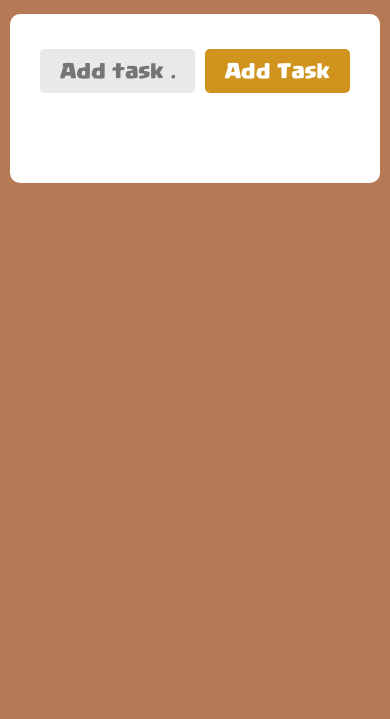
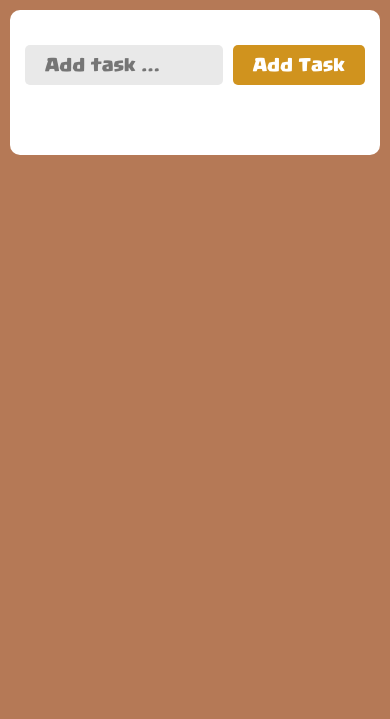
Before and after one commit to soren-blank/coc-todo, a plain HTML site: page index.html in a window 390 px wide. Shown: the part 125-844 px from the top of the page. Drawn offline with Linux system fonts and the light colour scheme.

Commit message:
Fixed responsiveness

```diff
--- a/styles.css
+++ b/styles.css
@@ -22,7 +22,6 @@
     width: 100%;
     max-width: 500px;
     text-align: center;
-    font-size: 18px;
     margin: 50px auto 20px;
     background-color: #fbe049;
     padding: 10px;
@@ -46,7 +45,7 @@
     width: 100%;
     max-width: 500px;
     background-color: #fff;
-    margin: 5px auto 20px;
+    margin: 5px auto 10px;
     padding: 5px 30px 70px;
     border-radius: 10px;
 }
@@ -132,3 +131,26 @@ ul li span{
     background-size: cover;
     background-position: center;
 }
+
+
+@media only screen and (max-width: 815px) {
+
+
+
+
+    .add-task input{
+        font-size: 14px;
+    }
+
+    .add-task button{
+        font-size: 14px;
+    }
+
+    .app{
+        margin: 5px auto 10px;
+        padding: 5px 15px 50px;
+        border-radius: 10px;
+    }
+
+
+}
```
